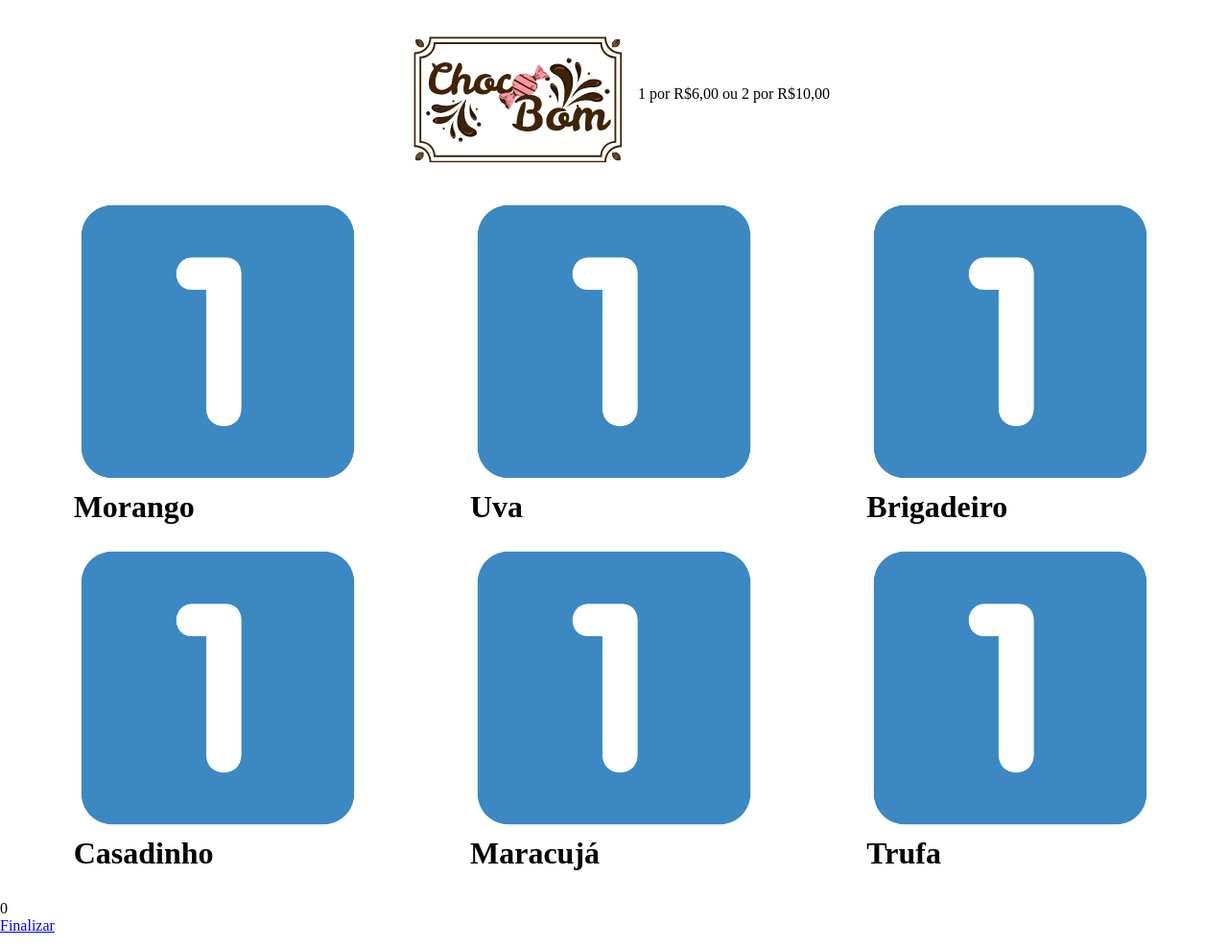
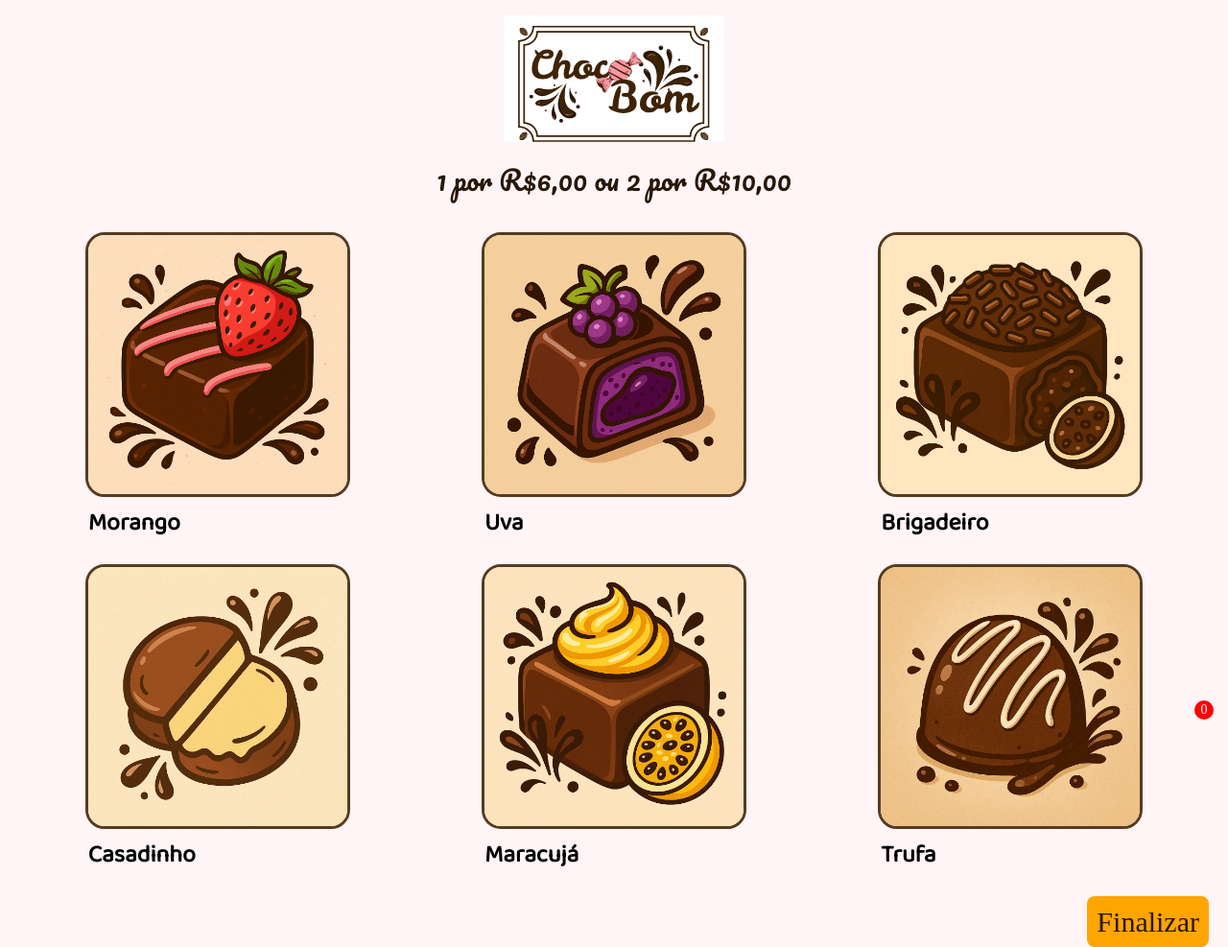
Before and after one commit to felipec-ferrer/totem-vendas-bombom, a plain HTML site: page pages/menu.html in a window 1280 px wide. Shown: the whole page at 96% size. Drawn offline with Linux system fonts and the light colour scheme.

Commit message:
mudança fonte, estilização menu.html

```diff
--- a/pages/menu.html
+++ b/pages/menu.html
@@ -4,6 +4,7 @@
 <head>
   <meta charset="UTF-8">
   <title>Menu de sabores</title>
+  <link href="https://fonts.googleapis.com/css2?family=Baloo+2&family=Pacifico&display=swap" rel="stylesheet">
   <link rel="stylesheet" href="/styles/menu/styles.css">
   <script src="/scripts/menu/script.js" defer></script>
 </head>
@@ -15,38 +16,40 @@
 <div class="grid">
   <div class="catalogo">
     <div id="divMorango">
-      <img class="bombom" src="../assets/img/bombom.png" alt="Bombom sabor morango">
+      <img class="bombom" src="../assets/img/bombom_morango.png" alt="Bombom sabor morango">
       <h1>Morango</h1>
       <!-- botao para colocar no carrinho pelo javascript -->
     </div>
     <div id="divUva">
-      <img class="bombom" src="../assets/img/bombom.png" alt="Bombom sabor uva">
+      <img class="bombom" src="../assets/img/bombom_uva.png" alt="Bombom sabor uva">
       <h1>Uva</h1>
       <!-- botao para colocar no carrinho pelo javascript -->
     </div>
     <div id="divBrigadeiro">
-      <img class="bombom" src="../assets/img/bombom.png" alt="Bombom sabor brigadeiro">
+      <img class="bombom" src="../assets/img/bombom_brigadeiro.png" alt="Bombom sabor brigadeiro">
       <h1>Brigadeiro</h1>
       <!-- botao para colocar no carrinho pelo javascript -->
     </div>
     <div id="divCasadinho">
-      <img class="bombom" src="../assets/img/bombom.png" alt="Bombom sabor casadinho">
+      <img class="bombom" src="../assets/img/bombom_casadinho.png" alt="Bombom sabor casadinho">
       <h1>Casadinho</h1>
       <!-- botao para colocar no carrinho pelo javascript -->
     </div>
     <div id="divMaracuja">
-      <img class="bombom" src="../assets/img/bombom.png" alt="Bombom sabor maracuja">
+      <img class="bombom" src="../assets/img/bombom_maracuja.png" alt="Bombom sabor maracuja">
       <h1>Maracujá</h1>
       <!-- botao para colocar no carrinho pelo javascript -->
     </div>
     <div id="divTrufa">
-      <img class="bombom" src="../assets/img/bombom.png" alt="Bombom sabor trufa">
+      <img class="bombom" src="../assets/img/bombom_trufa.png" alt="Bombom sabor trufa">
       <h1>Trufa</h1>
       <!-- botao para colocar no carrinho pelo javascript -->
     </div>
   </div>
-  <p id="totalBombom">0</p>
-  <a href="./checkout.html" onclick="salvarJSON(bombom, numeroBombom)">Finalizar</a>
+  <div class="finalizar">
+    <a href="./checkout.html" onclick="salvarJSON(bombom, numeroBombom)">Finalizar</a>
+    <p id="totalBombom">0</p>
+  </div>
 </div>
 
 </html>
--- a/styles/index/styles.css
+++ b/styles/index/styles.css
@@ -1,8 +1,3 @@
-@font-face{
-    font-family: 'sweet_vusstain';
-    src: url(./SweetVusstain.ttf) format('truetype')
-}
-
 body {
     margin: 0px;
     padding: 0px;
@@ -27,6 +22,7 @@ h1 {
     padding-top: 3%;
     font-size: 60px;
     color: #281704;
+    font-family: 'Pacifico', cursive;
 }
 
 a {
@@ -40,4 +36,5 @@ a {
     padding: 22px;
     background-color: #f797a5 ;
     border-radius: 8px;
+    font-family: 'Baloo 2', sans-serif;
 }
--- a/styles/menu/styles.css
+++ b/styles/menu/styles.css
@@ -5,17 +5,27 @@ p {
   padding: 0px;
 }
 
+body{
+  background-color: #fff4f6 ;
+}
+
 .logo {
-  display: flex;
-  justify-content: center;
-  align-items: center;
+  display: block;
+  place-items: center;
   width: 100%;
-  margin-top: 20px; /* opcional */
 }
 
 .logo img {
-  width: 250px;
+  width: 230px;
   height: auto;
+  margin-top: 10px;
+}
+
+.logo p {
+  font-size: 28px;
+  margin-top: 5px;
+  color: #281704;
+  font-family: 'Pacifico', cursive;
 }
 
 .catalogo {
@@ -27,6 +37,66 @@ p {
 }
 
 .bombom {
-  width: 300px;
+  width: 270px;
   height: auto;
+  align-self: center;
+  border: 3px solid;
+  border-color: #553c21;
+  border-radius: 20px;
 }
+
+h1 {
+  margin: 3px;
+  font-family: 'Baloo 2', sans-serif;
+  font-size: 25px;
+}
+
+.botaoCarrinho, .botaoSemEstoque{
+  all: unset;
+  cursor: pointer;
+  padding: 10px;
+  width: 100%;
+  border-radius: 8px;
+  font-size: 20px;
+  text-align: center;
+}
+
+.botaoCarrinho{
+  background-color: #e85c79;
+  color: whitesmoke;
+  font-weight: bold;
+}
+
+.botaoSemEstoque {
+  background-color: gray;
+  color: whitesmoke;
+}
+
+.finalizar {
+  text-align: right;
+}
+
+a {
+  position: relative;
+  text-decoration: none;
+  margin: 20px;
+  padding: 10px;
+  background-color: orange;
+  font-size: 30px;
+  border-radius: 8px;
+  color: #281704;
+}
+
+#totalBombom {
+  position: absolute;
+  bottom: 50px;
+  right: 15px;
+  background: red;
+  color: white;
+  border-radius: 50%;
+  width: 20px;
+  height: 20px;
+  text-align: center;
+  font-size: 14px;
+  line-height: 20px;
+}
```
Also changed, not shown: pages/index.html (+2 -0 lines), assets/img/bombom.png (deleted), assets/img/bombom_brigadeiro.png (added), assets/img/bombom_casadinho.png (added), assets/img/bombom_maracuja.png (added), assets/img/bombom_morango.png (added), assets/img/bombom_trufa.png (added), assets/img/bombom_uva.png (added).
